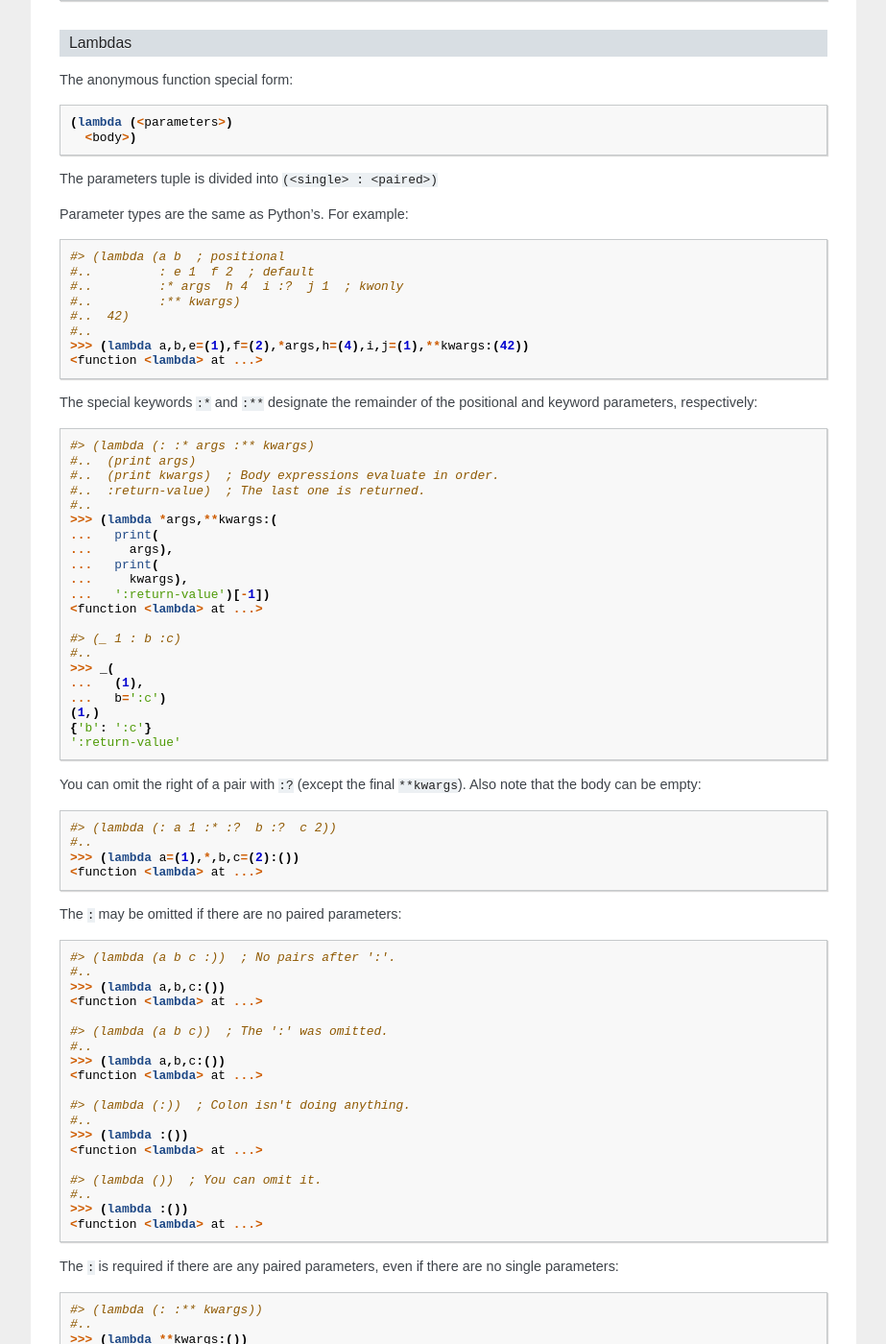
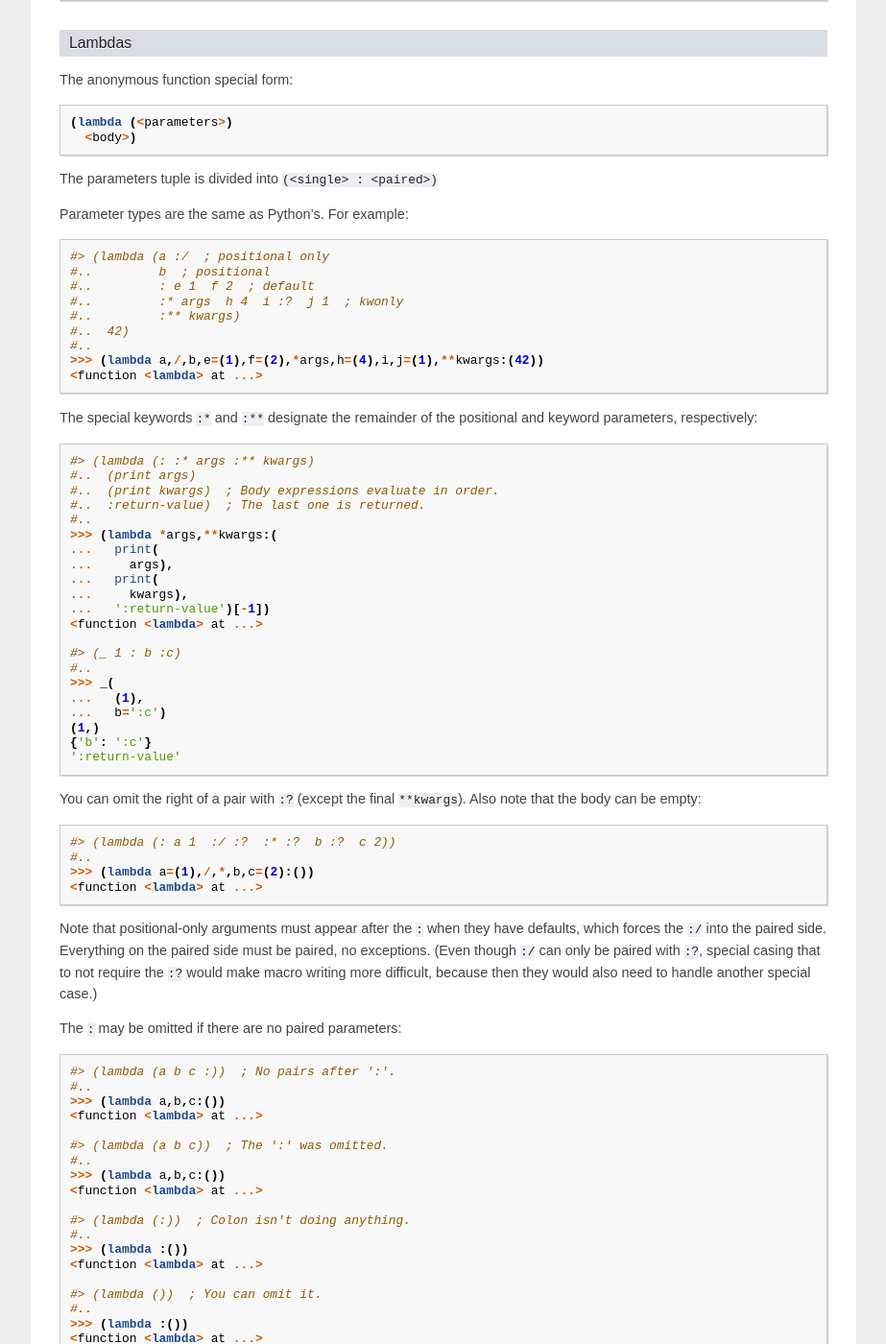
Before and after one commit to gilch/hissp, a Sphinx documentation site: the page built from docs/tutorial.rst, in a window 1280 px wide and 1400 px high, scrolled down 6671 px. Shown: the whole window at 96% size, without its empty margins (268-1191 px from the left). Built offline with Sphinx 7.4.7, drawn with Linux system fonts in a browser that asks for light colours.

Commit message:
Support Python 3.8 positional-only arguments in lambda forms
via new :/ control word

```diff
--- a/docs/tutorial.rst
+++ b/docs/tutorial.rst
@@ -453,13 +453,14 @@ The parameters tuple is divided into ``(<single> : <paired>)``
 Parameter types are the same as Python's.
 For example::
 
-    #> (lambda (a b  ; positional
+    #> (lambda (a :/  ; positional only
+    #..         b  ; positional
     #..         : e 1  f 2  ; default
     #..         :* args  h 4  i :?  j 1  ; kwonly
     #..         :** kwargs)
     #..  42)
     #..
-    >>> (lambda a,b,e=(1),f=(2),*args,h=(4),i,j=(1),**kwargs:(42))
+    >>> (lambda a,/,b,e=(1),f=(2),*args,h=(4),i,j=(1),**kwargs:(42))
     <function <lambda> at ...>
 
 The special keywords ``:*`` and ``:**`` designate the remainder of the
@@ -491,10 +492,18 @@ You can omit the right of a pair with ``:?``
 (except the final ``**kwargs``).
 Also note that the body can be empty::
 
-    #> (lambda (: a 1 :* :?  b :?  c 2))
+    #> (lambda (: a 1  :/ :?  :* :?  b :?  c 2))
     #..
-    >>> (lambda a=(1),*,b,c=(2):())
+    >>> (lambda a=(1),/,*,b,c=(2):())
     <function <lambda> at ...>
+
+Note that positional-only arguments must appear after the ``:``
+when they have defaults, which forces the ``:/`` into the paired side.
+Everything on the paired side must be paired, no exceptions.
+(Even though ``:/`` can only be paired with ``:?``,
+special casing that to not require the ``:?``
+would make macro writing more difficult,
+because then they would also need to handle another special case.)
 
 The ``:`` may be omitted if there are no paired parameters::
 
```
Also changed, not shown: 1 other file.
